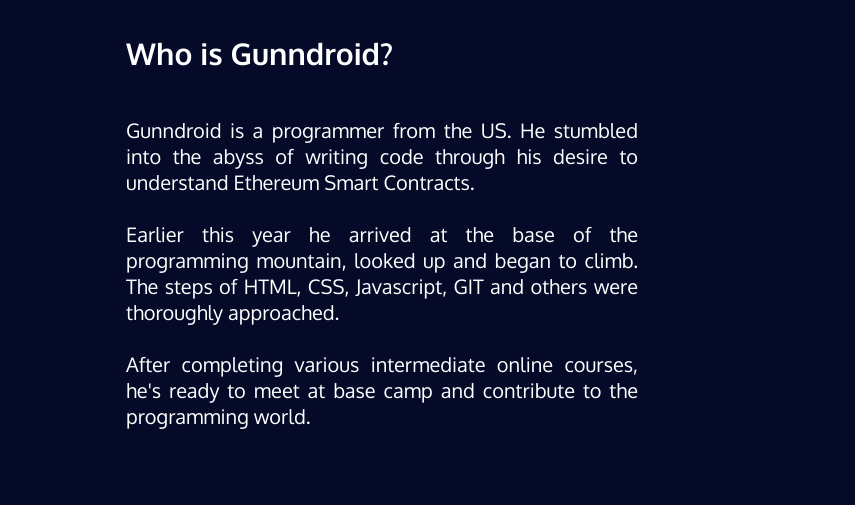
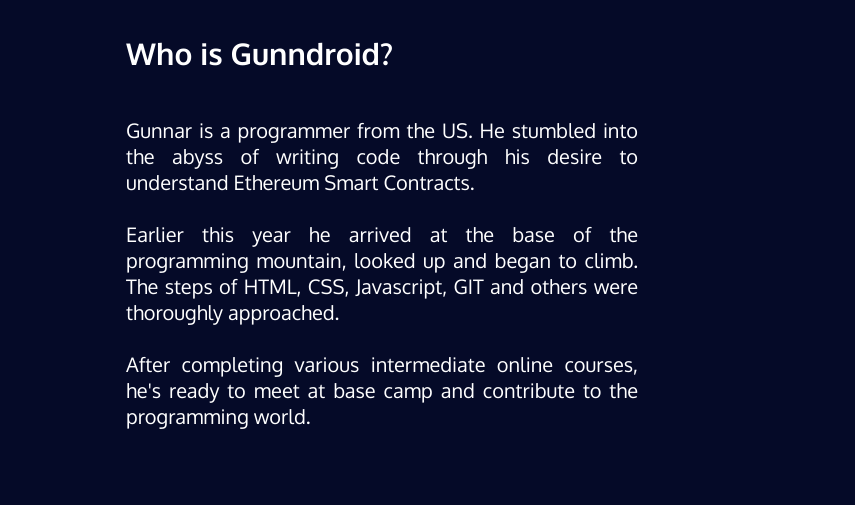
Before and after one commit to GunnDroid/portfolio-site, a plain HTML site: page index.html in a window 1280 px wide. Shown: the part 118-623 px from the top of the page, 0-855 px from the left. Drawn offline with Linux system fonts and the light colour scheme.

Commit message:
name adjust

```diff
--- a/index.html
+++ b/index.html
@@ -28,7 +28,7 @@
       <div id="about-div">
         <h2>Who is Gunndroid?</h2>
         <p id="about">
-          Gunndroid is a programmer from the US. He stumbled into the abyss of
+          Gunnar is a programmer from the US. He stumbled into the abyss of
           writing code through his desire to understand Ethereum Smart
           Contracts.
           <br />
```
